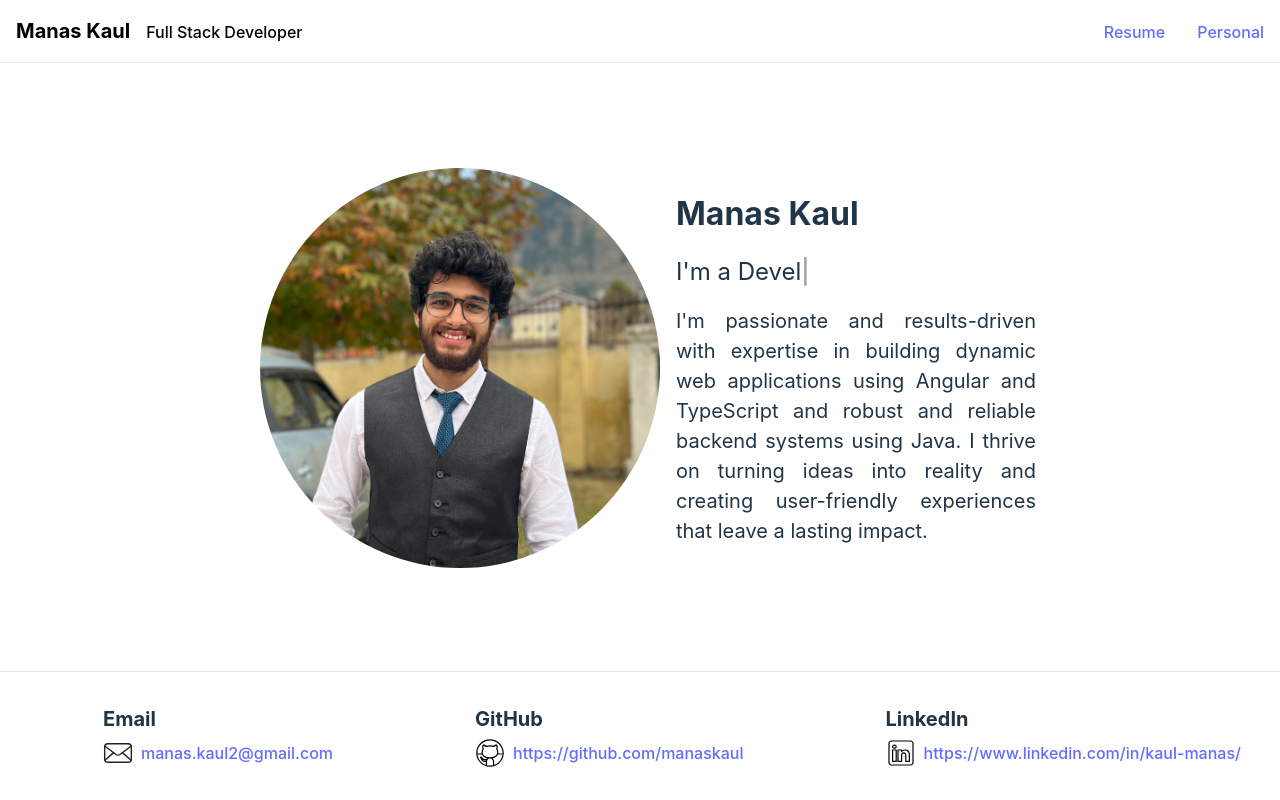
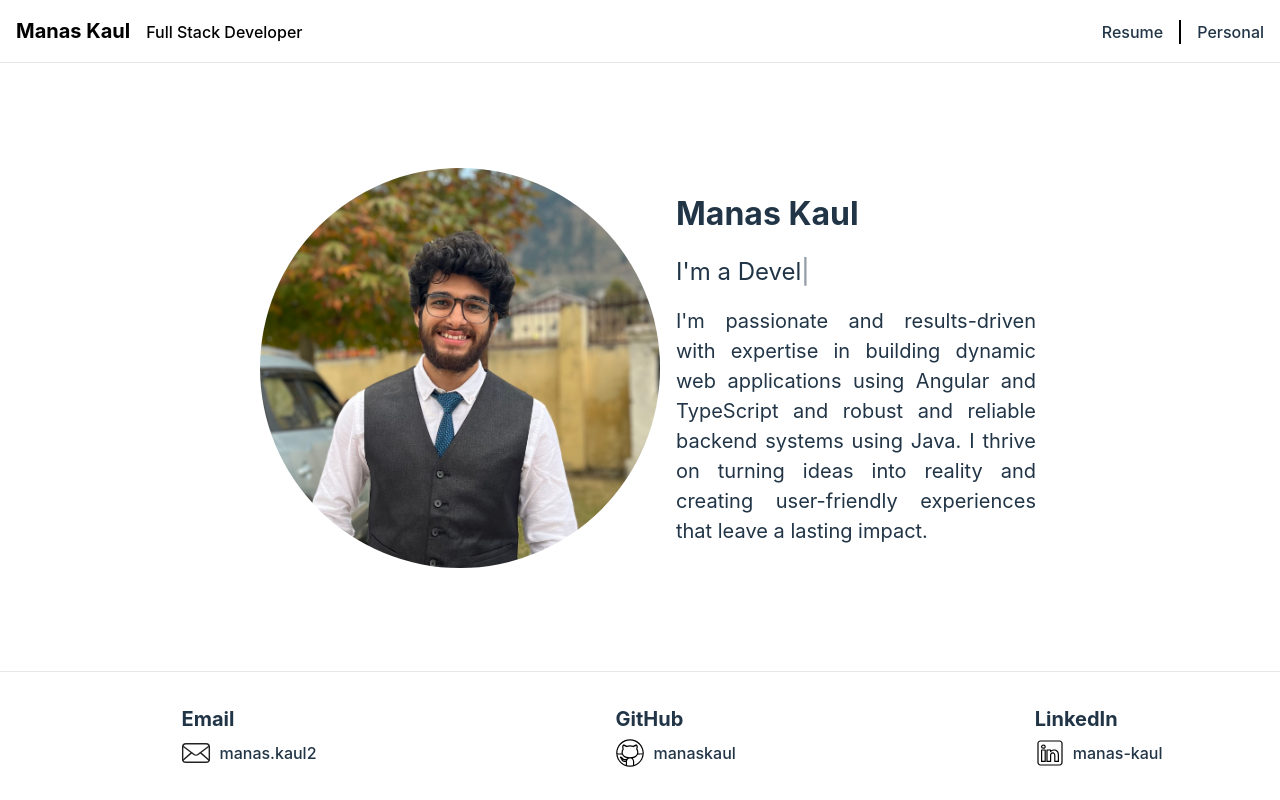
Before and after one commit to manaskaul/portfolio, a React (Vite) app: page / in a window 1280 px wide. Shown: the top 800 px of the page. Built offline with nearby package versions, Linux system fonts and the light colour scheme.

Commit message:
styling changes

```diff
--- a/src/components/footer/Footer.css
+++ b/src/components/footer/Footer.css
@@ -24,14 +24,17 @@
       gap: 8px;
     }
 
-    .sub-title > img {
-      width: 30px;
-      height: 30px;
-    }
-
     .sub-title > a {
+      display: flex;
+      align-items: center;
       cursor: pointer;
       text-decoration: none;
+      gap: 8px;
+
+      img {
+        width: 30px;
+        height: 30px;
+      }
     }
   }
 }
--- a/src/components/footer/Footer.tsx
+++ b/src/components/footer/Footer.tsx
@@ -6,39 +6,39 @@ export default function Footer() {
       <div className="footer-link">
         <div className="title">Email</div>
         <div className="sub-title">
-          <img src="./assets/icons/email.svg" alt="email" />
           <a
             href="mailto:manas.kaul2@gmail.com"
             target="_blank"
             rel="noopener noreferrer"
           >
-            manas.kaul2@gmail.com
+            <img src="./assets/icons/email.svg" alt="email" />
+            manas.kaul2
           </a>
         </div>
       </div>
       <div className="footer-link">
         <div className="title">GitHub</div>
         <div className="sub-title">
-          <img src="./assets/icons/github.svg" alt="github" />
           <a
             href="https://github.com/manaskaul"
             target="_blank"
             rel="noopener noreferrer"
           >
-            https://github.com/manaskaul
+            <img src="./assets/icons/github.svg" alt="github" />
+            manaskaul
           </a>
         </div>
       </div>
       <div className="footer-link">
         <div className="title">LinkedIn</div>
         <div className="sub-title">
-          <img src="./assets/icons/linkedin.svg" alt="linkedIn" />
           <a
-            href="https://www.linkedin.com/in/kaul-manas/"
+            href="https://www.linkedin.com/in/manas-kaul/"
             target="_blank"
             rel="noopener noreferrer"
           >
-            https://www.linkedin.com/in/kaul-manas/
+            <img src="./assets/icons/linkedin.svg" alt="linkedIn" />
+            manas-kaul
           </a>
         </div>
       </div>
--- a/src/components/resume/Resume.css
+++ b/src/components/resume/Resume.css
@@ -32,10 +32,10 @@
       background: #fff;
       border: 2px solid black;
     }
+  }
 
-    a {
-      color: inherit;
-      font-weight: inherit;
-    }
+  a {
+    color: #535bf2;
+    font-weight: inherit;
   }
 }
--- a/src/index.css
+++ b/src/index.css
@@ -18,7 +18,7 @@
 
 a {
   font-weight: 500;
-  color: #646cff;
+  color: inherit;
   text-decoration: inherit;
 }
 a:hover {
@@ -76,3 +76,7 @@ button:focus-visible {
   margin: 10px 0px;
   box-sizing: border-box;
 }
+
+.seperator {
+  border: 1px solid black;
+}
```
